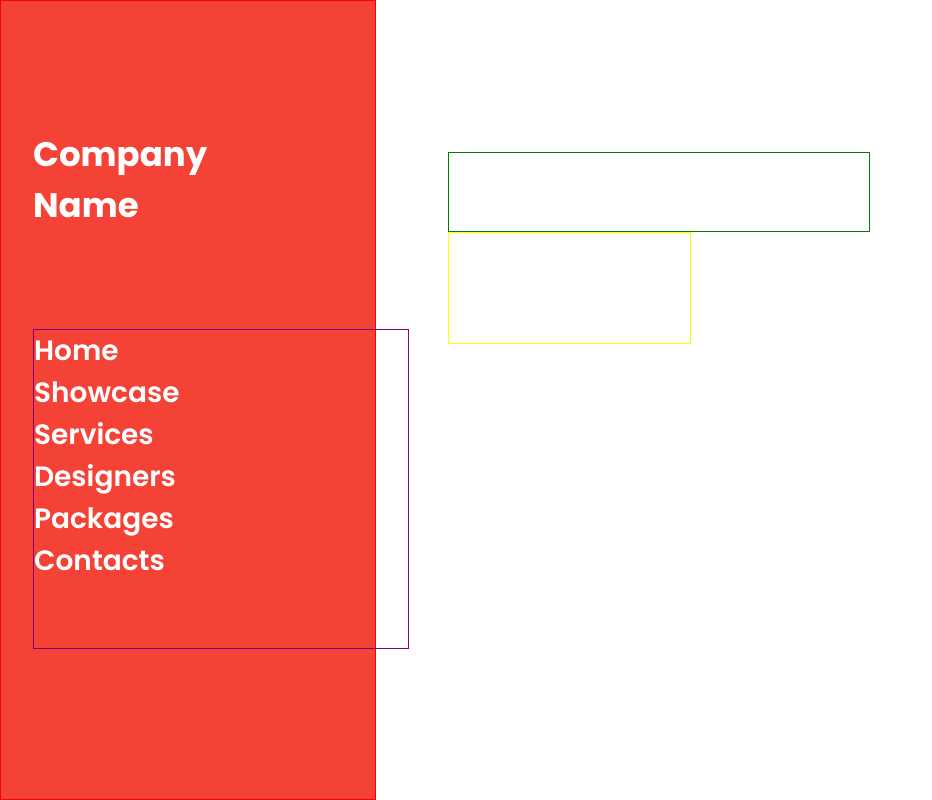
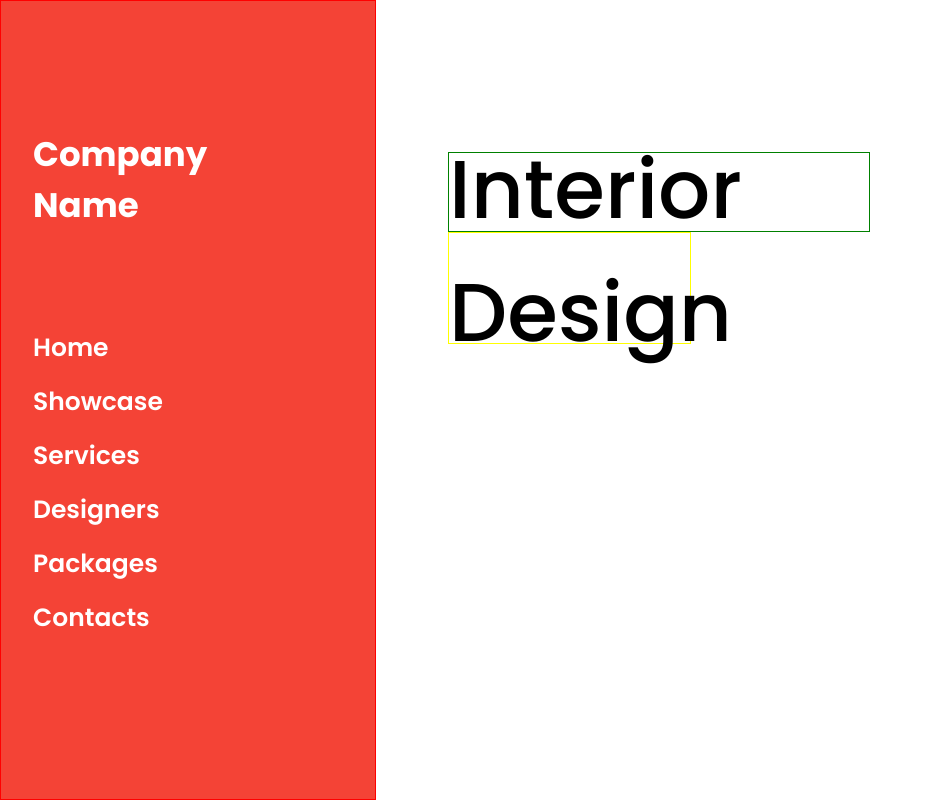
Before and after one commit to OziasMumbongo/Interrior-Design, a plain HTML site: page index.html in a window 1280 px wide. Shown: the whole page, without its empty margins (0-932 px from the left). Drawn offline with Linux system fonts and the light colour scheme.

Commit message:
just added the navbar list

```diff
--- a/index.html
+++ b/index.html
@@ -30,6 +30,7 @@
   </div>
 
 <div class="mainhome">
+    <h1 class="design">Interior Design</h1>
 
 </div>
 
--- a/style.css
+++ b/style.css
@@ -25,14 +25,14 @@
 
 .listbar{
     margin-top: 13vh;
-    margin-left: 4vh;
-    border: 1px solid purple;
     width: 47vh;
     height: 40vh;
 }
 
 .navnames{
-    font-size: 28px;
+    padding-left: 4vh;
+    padding-bottom: 2vh;
+    font-size: 25px;
     font-weight: 600;
     font-family: "Poppins", sans-serif;
     color: white;
@@ -46,6 +46,13 @@
     height: 10vh;
 }
 
+.design{
+    font-size: 82px;
+    font-weight: 500;
+    font-family: "Poppins", sans-serif;
+    margin-top: -25px;
+}
+
 .showcase{
     border: 1px solid yellow;
     margin: 0 0 0 56vh;
```
